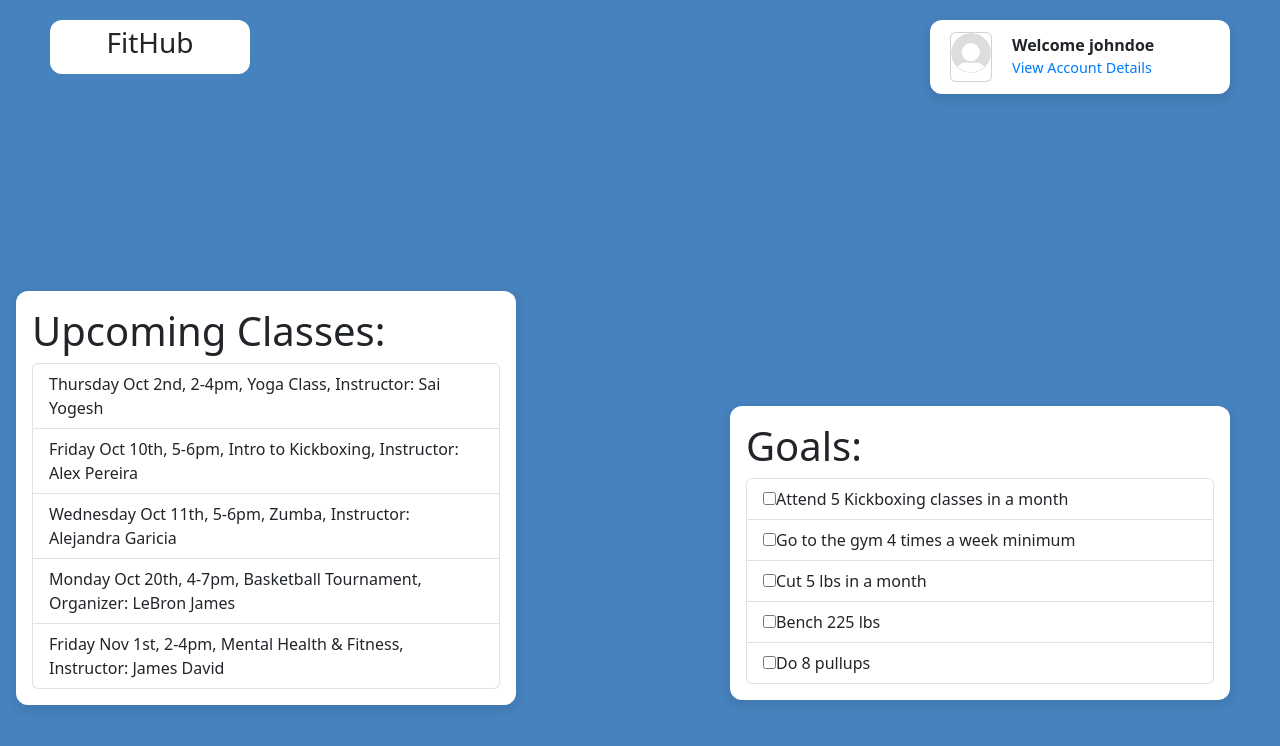
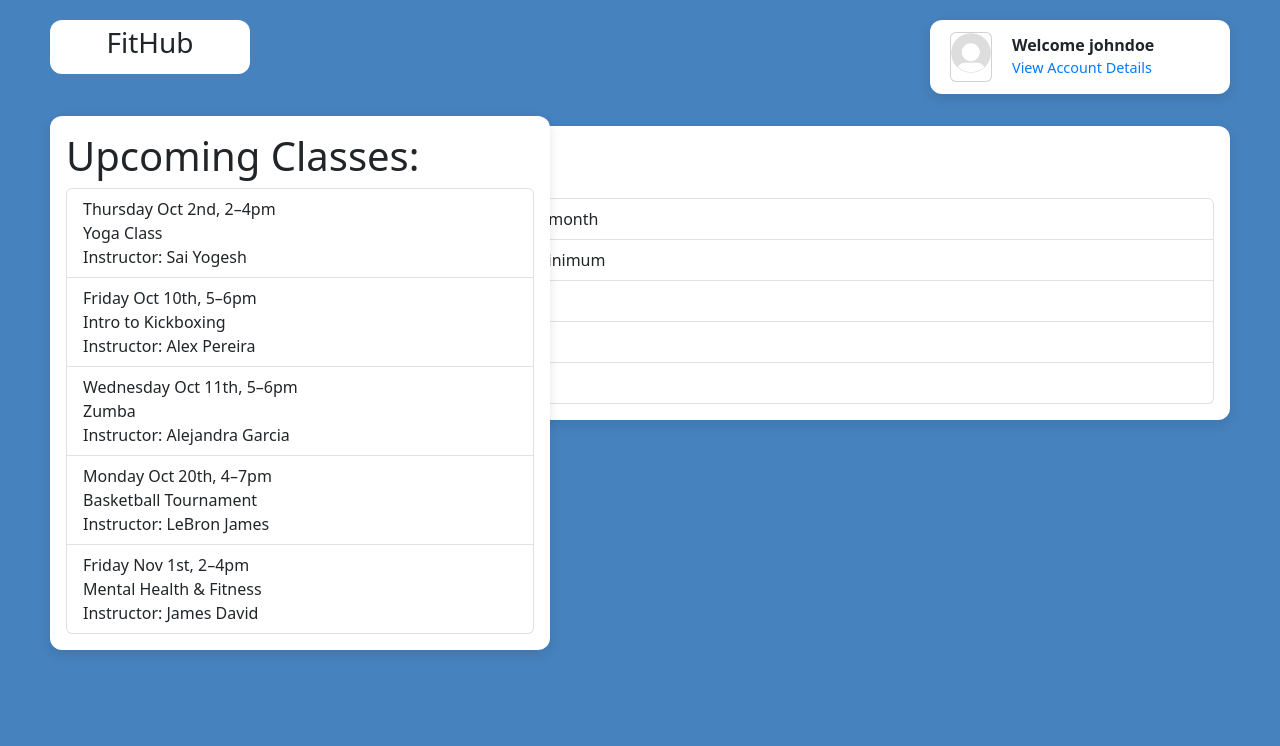
Before and after one commit to MukeshSabesan/FitHub-Personal-Dashboard---CPS714, a React (Vite) app: page / in a window 1280 px wide. Shown: the top 746 px of the page. Built offline with nearby package versions, Linux system fonts and the light colour scheme.

Commit message:
Implemented JL changes with some modifications

```diff
--- a/src/App.css
+++ b/src/App.css
@@ -39,13 +39,14 @@ html, body, #root {
 
 .goals-container {
   position: fixed;
-  bottom: 100px;
+  bottom: 380px;
   right: 50px;
   z-index: 1000;
   background: white;
   padding: 16px;
   border-radius: 12px;
-  width: 500px;
+  width: 1000px;
+  height: auto;
   box-shadow: 0 4px 12px rgba(0, 0, 0, 0.1);
 }
 
@@ -100,6 +101,16 @@ html, body, #root {
   cursor: pointer;
 }
 
+.upcoming-container{
+   bottom: 150px;
+   left: 50px;
+   height: auto;
+}
+
 .details:hover {
   text-decoration: underline;
 }
+
+.list-group-item input[type="checkbox"] {
+  margin-right: 30px;
+}
--- a/src/components/UpcomingClasses.tsx
+++ b/src/components/UpcomingClasses.tsx
@@ -1,11 +1,11 @@
 function UpcomingClasses() {
 
-    const schedule = [
-        'Thursday Oct 2nd, 2-4pm, Yoga Class, Instructor: Sai Yogesh',
-        'Friday Oct 10th, 5-6pm, Intro to Kickboxing, Instructor: Alex Pereira',
-        'Wednesday Oct 11th, 5-6pm, Zumba, Instructor: Alejandra Garicia',
-        'Monday Oct 20th, 4-7pm, Basketball Tournament, Organizer: LeBron James',
-        'Friday Nov 1st, 2-4pm, Mental Health & Fitness, Instructor: James David'
+    const schedule = [ /* changed it so the schedule is separated by date, classname and instructor"*/
+      { date: "Thursday Oct 2nd, 2–4pm", className: "Yoga Class", instructor: "Sai Yogesh" },
+      { date: "Friday Oct 10th, 5–6pm", className: "Intro to Kickboxing", instructor: "Alex Pereira" },
+      { date: "Wednesday Oct 11th, 5–6pm", className: "Zumba", instructor: "Alejandra Garcia" },
+      { date: "Monday Oct 20th, 4–7pm", className: "Basketball Tournament", instructor: "LeBron James" },
+      { date: "Friday Nov 1st, 2–4pm", className: "Mental Health & Fitness", instructor: "James David" },
     ];
 
   return (
@@ -13,13 +13,16 @@ function UpcomingClasses() {
     <h1>Upcoming Classes:</h1>
     <ul className="list-group">
       {schedule.map((item, index) => (
-          <li key={item} className="list-group-item">
-            <label htmlFor={`schedule-${index}`}>{item}</label>
+        <li key={index} className="list-group-item schedule-item">
+          <div className="schedule-date">{item.date}</div>
+          <div className="schedule-class">{item.className}</div>
+          <div className="schedule-instructor">Instructor: {item.instructor}</div>
         </li>
       ))}
     </ul>
   </>
   );
+
 }
 
 export default UpcomingClasses;
```
Lines whose indentation alone changed are shown as unchanged.
